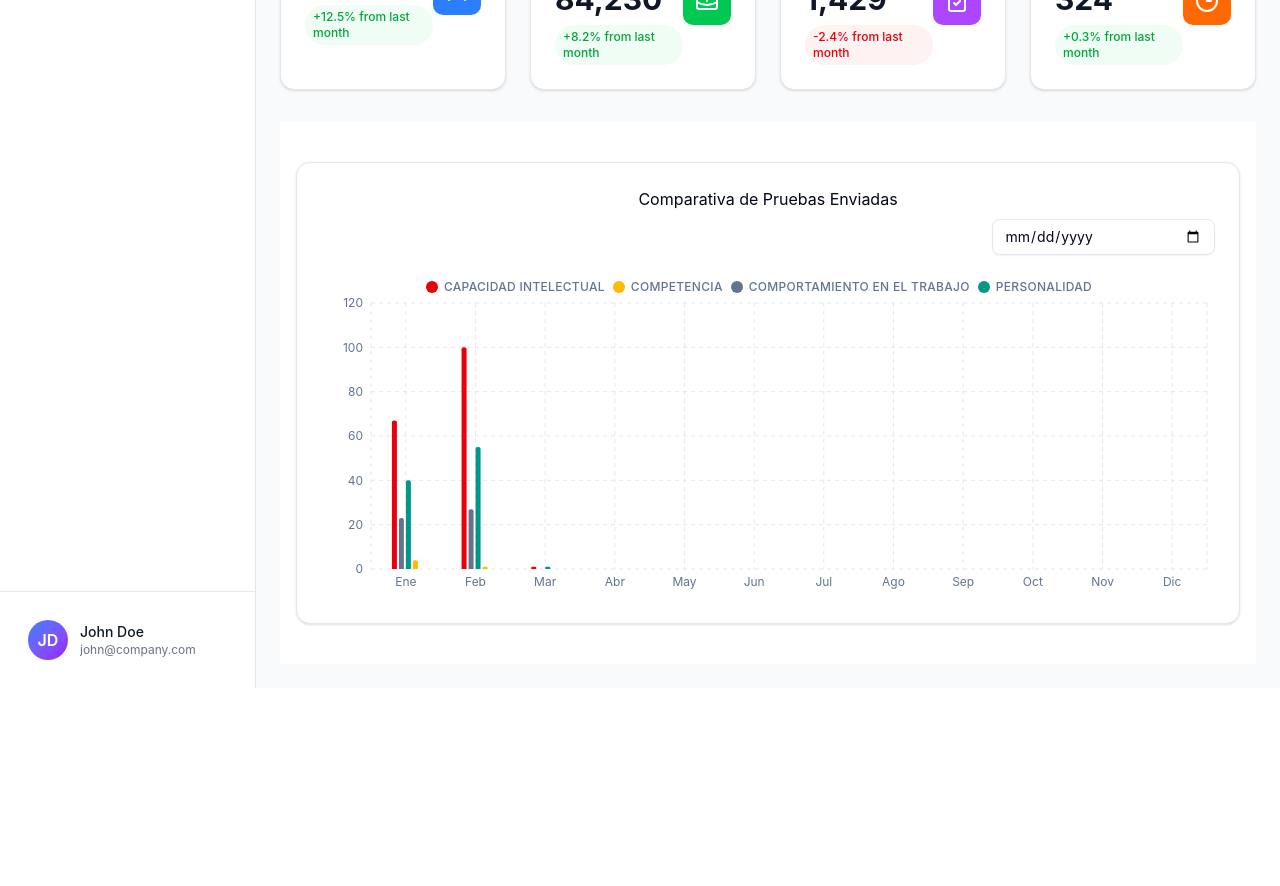
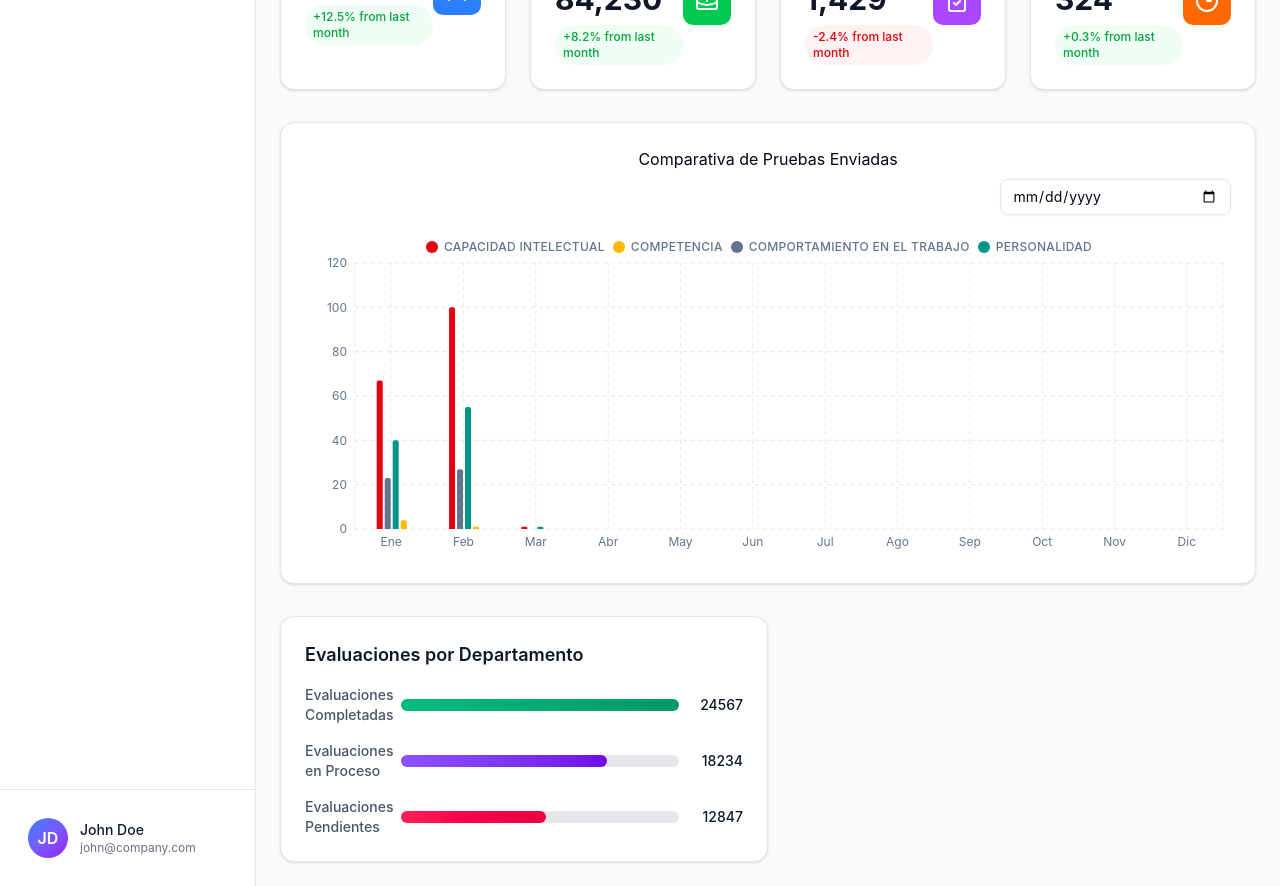
Before and after one commit to herbert-zro/LTJ-Hub-FE, a React (Vite) app: page /dashboard in a window 1280 px wide. Shown: the part 280-1166 px from the top of the page. Before the commit the page ends 968 px from the top, so only its background shows below. Built offline with nearby package versions, Linux system fonts and the light colour scheme.

Commit message:
Componente Grafico de Evaluaciones implementado en admin layout

```diff
--- a/src/admin/components/Chart.tsx
+++ b/src/admin/components/EvaluacionesChart.tsx
@@ -2,10 +2,10 @@ import React from "react";
 
 interface ChartProps {
   title: string;
-  data: { label: string; value: number }[];
+  data: { label: string; value: number; color: string }[];
 }
 
-export const Chart: React.FC<ChartProps> = ({ title, data }) => {
+export const EvaluacionesChart: React.FC<ChartProps> = ({ title, data }) => {
   const maxValue = Math.max(...data.map((d) => d.value));
 
   return (
@@ -19,7 +19,7 @@ export const Chart: React.FC<ChartProps> = ({ title, data }) => {
             </div>
             <div className="flex-1 bg-gray-200 rounded-full h-3">
               <div
-                className="bg-gradient-to-r from-blue-500 to-blue-600 h-3 rounded-full transition-all duration-1000 ease-out"
+                className={`bg-gradient-to-r ${item.color} h-3 rounded-full transition-all duration-1000 ease-out`}
                 style={{ width: `${(item.value / maxValue) * 100}%` }}
               ></div>
             </div>
--- a/src/admin/components/MetricChart.tsx
+++ b/src/admin/components/MetricChart.tsx
@@ -10,9 +10,7 @@ import {
   ResponsiveContainer,
 } from "recharts";
 import { Card, CardContent, CardHeader } from "@/components/ui/card";
-import { Button } from "@/components/ui/button";
 import { Input } from "@/components/ui/input";
-import { Calendar } from "lucide-react";
 import { RenderLegend } from "./RenderLegend";
 
 export interface ChartData {
--- a/src/admin/pages/dashboard/DashboardPage.tsx
+++ b/src/admin/pages/dashboard/DashboardPage.tsx
@@ -1,4 +1,5 @@
 import { AdminTitle } from "@/admin/components/AdminTitle";
+import { EvaluacionesChart } from "@/admin/components/EvaluacionesChart";
 import { MetricChart } from "@/admin/components/MetricChart";
 
 import StatCard from "@/admin/components/StatCard";
@@ -44,24 +45,23 @@ const stats = [
   },
 ];
 
-/* const chartData = [
-  { label: "Desktop", value: 65 },
-  { label: "Mobile", value: 28 },
-  { label: "Tablet", value: 7 },
-]; */
-
-/* const chartData = [
-  { label: "Organic", value: 120 },
-  { label: "Social", value: 80 },
-  { label: "Paid", value: 40 },
+const performanceData = [
+  {
+    label: "Evaluaciones Completadas",
+    value: 24567,
+    color: "from-emerald-500 to-emerald-600",
+  },
+  {
+    label: "Evaluaciones en Proceso",
+    value: 18234,
+    color: "from-violet-500 to-violet-700",
+  },
+  {
+    label: "Evaluaciones Pendientes",
+    value: 12847,
+    color: "from-rose-500 to-rose-600",
+  },
 ];
-
-const performanceData = [
-  { label: "Page Views", value: 24567 },
-  { label: "Sessions", value: 18234 },
-  { label: "Users", value: 12847 },
-  { label: "Bounce Rate", value: 23 },
-]; */
 
 export const DashboardPage = () => {
   return (
@@ -79,11 +79,18 @@ export const DashboardPage = () => {
         ))}
       </div>
 
-      <div className="bg-background flex items-start justify-center px-4 py-10">
+      <div className="flex items-start justify-center mb-8">
         <div className="w-full max-w-5xl">
           <MetricChart />
         </div>
       </div>
+
+      <div className="grid grid-cols-2">
+        <EvaluacionesChart
+          title="Evaluaciones por Departamento"
+          data={performanceData}
+        />
+      </div>
     </>
   );
 };
```
